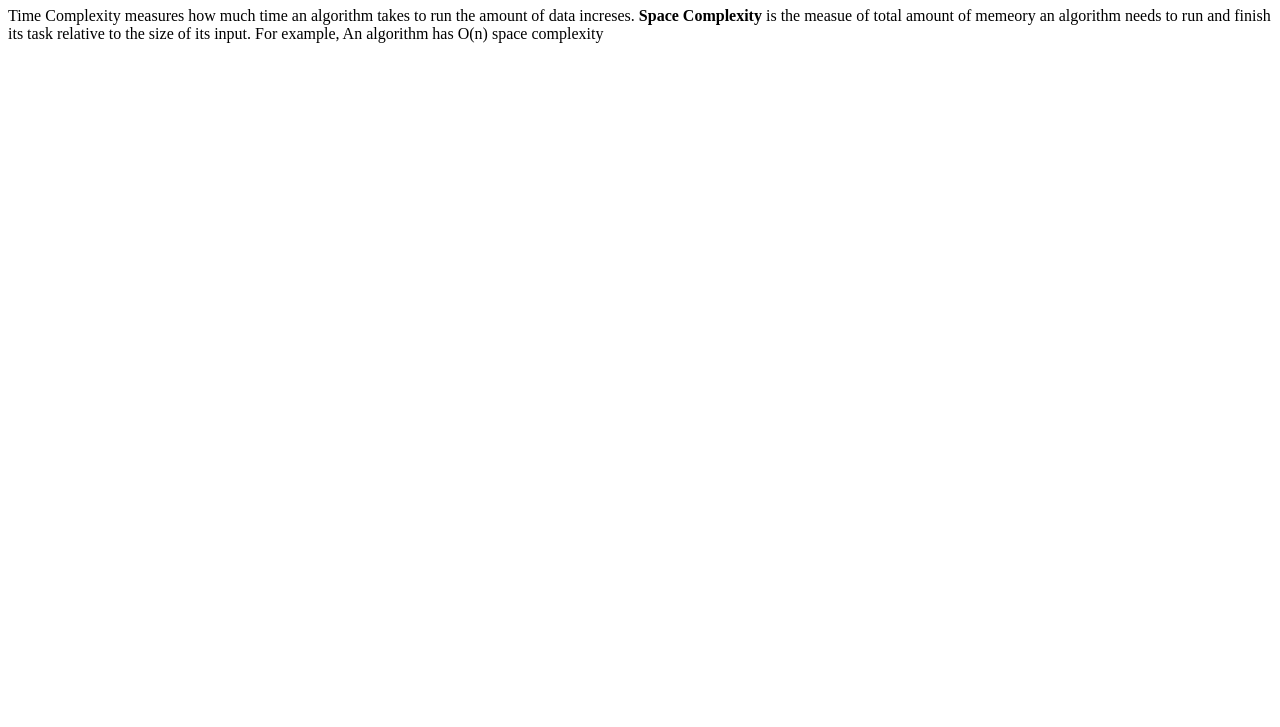
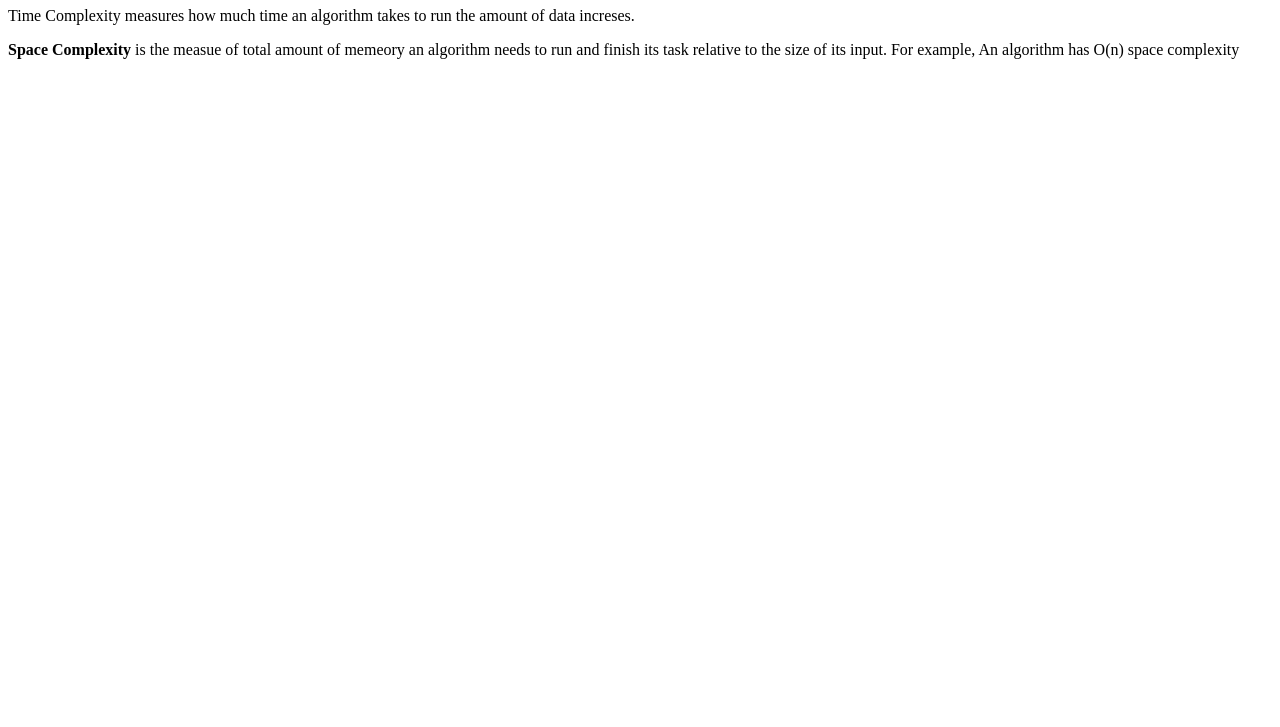
Before and after one commit to acciojob/time-and-space-complexity-PravallikaPuttamraju, a website: page main.html in a window 1280 px wide. Shown: the part 73-800 px from the top of the page. Drawn offline with Linux system fonts and the light colour scheme.

Commit message:
created a submission

```diff
--- a/main.html
+++ b/main.html
@@ -10,8 +10,8 @@
 	<!-- the entire body must be written by student -->
     <h1> Time and Space Complexity</h1>
 
-	<p1> Time Complexity measures how much time an algorithm takes to run the amount of data increses.</p1>
-	<p2> <b>Space Complexity</b> is the measue of total amount of memeory an algorithm needs to run and finish its task relative to the size of its input. For example, An algorithm has O(n) space complexity </p2>
+	<p> Time Complexity measures how much time an algorithm takes to run the amount of data increses.</p>
+	<p> <b>Space Complexity</b> is the measue of total amount of memeory an algorithm needs to run and finish its task relative to the size of its input. For example, An algorithm has O(n) space complexity </p>
 
 
 </body>
```
